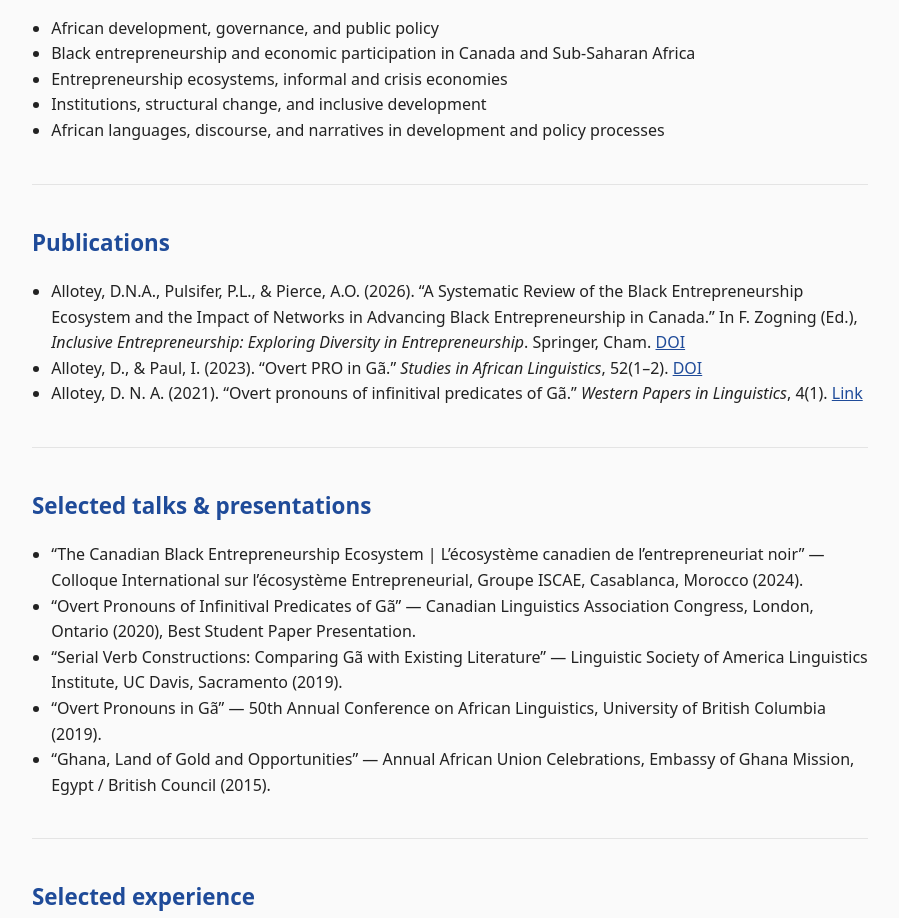
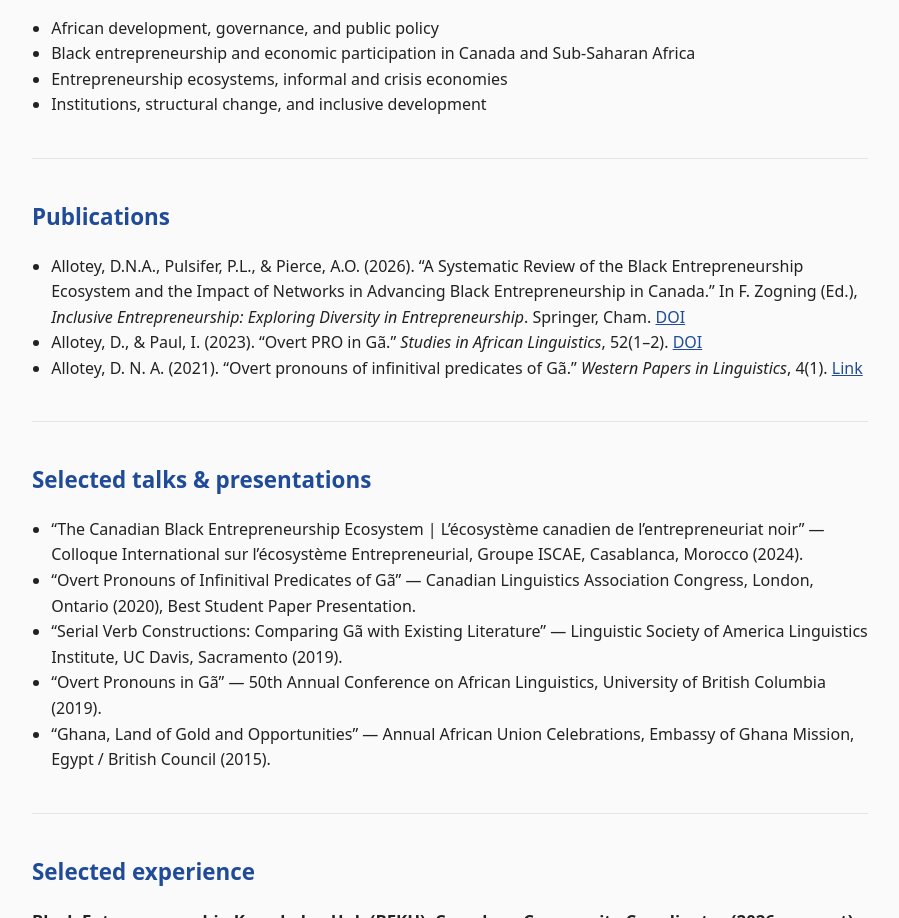
Before and after one commit to QueenDNA/deborahnaaallotey-site, a plain HTML site: page index.html in a window 1280 px wide. Shown: the part 3735-4653 px from the top of the page, without its empty margins (190-1089 px from the left). Drawn offline with Linux system fonts and the light colour scheme.

Commit message:
Update index.html

```diff
--- a/index.html
+++ b/index.html
@@ -319,7 +319,7 @@ The specific research questions, empirical cases, and methodological design will
       <li>Black entrepreneurship and economic participation in Canada and Sub‑Saharan Africa</li>
       <li>Entrepreneurship ecosystems, informal and crisis economies</li>
       <li>Institutions, structural change, and inclusive development</li>
-      <li>African languages, discourse, and narratives in development and policy processes</li>
+
     </ul>
   </section>
 
```
